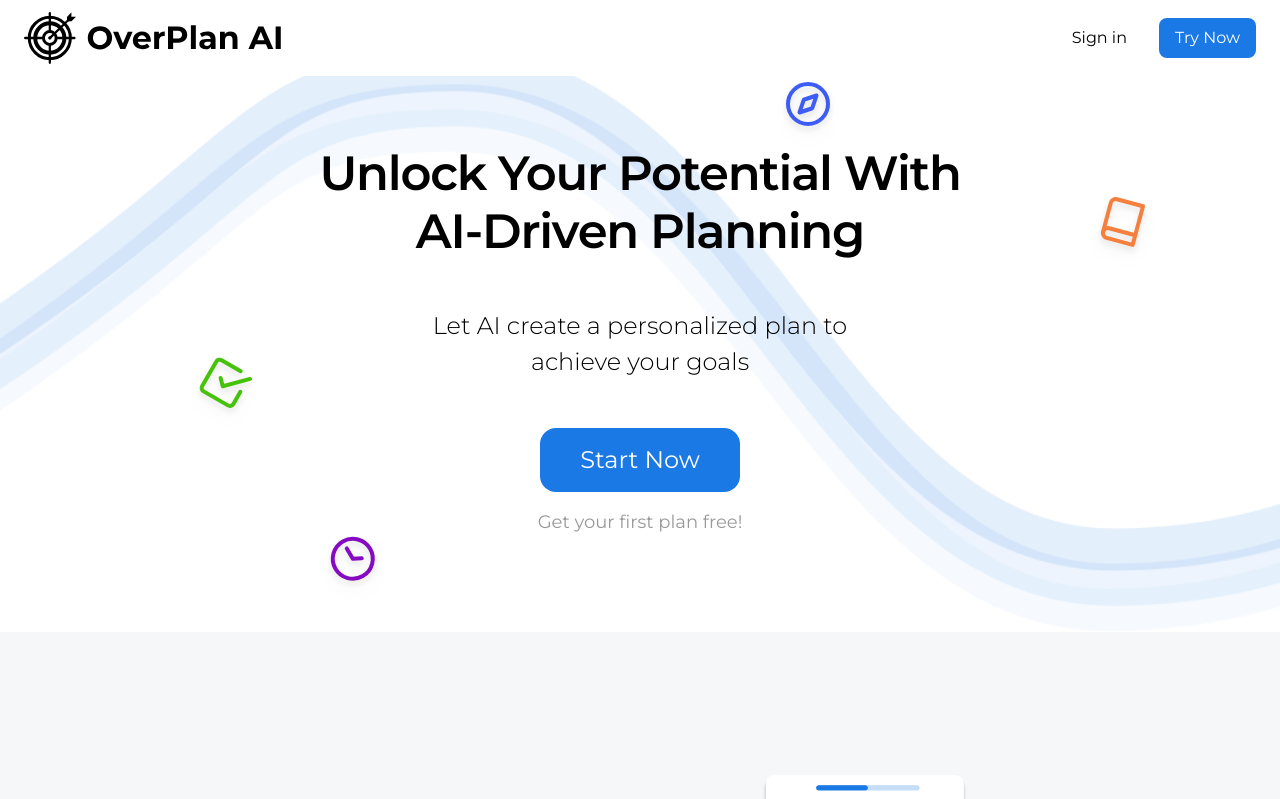
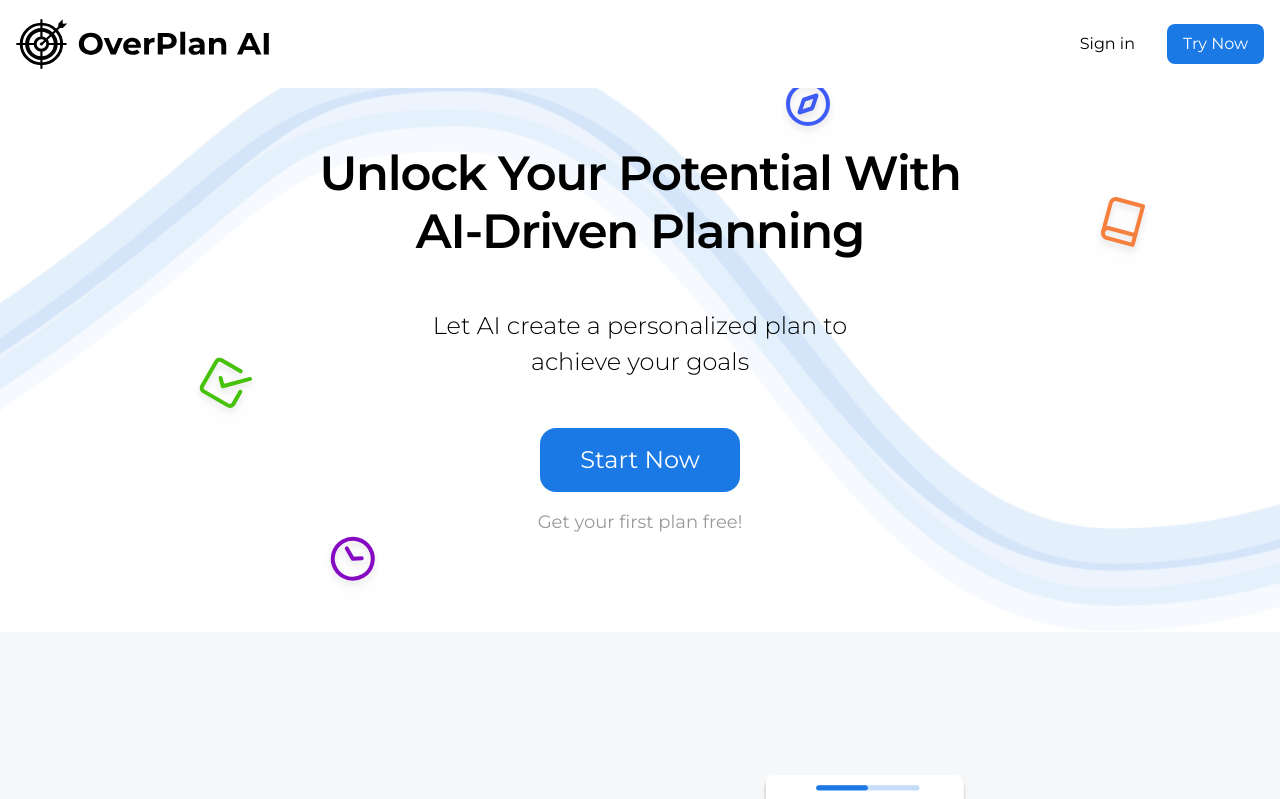
Before and after one commit to AlejandroALopez/overplan-website, a Next.js app: page / in a window 1280 px wide. Shown: the top 799 px of the page. Built offline with nearby package versions, Linux system fonts and the light colour scheme.

Commit message:
logo size corrections

```diff
--- a/src/components/Header.tsx
+++ b/src/components/Header.tsx
@@ -3,14 +3,15 @@ import Logo from "../../public/logo.svg";
 
 export default function Header() {
     return (
-        <div className="fixed z-20 flex flex-row w-full items-center justify-between text-center gap-16 py-3 px-6 bg-white">
+        <div className="fixed z-20 flex flex-row w-full items-center justify-between text-center gap-16 p-4 bg-white">
             {/* Logo */}
-            <Image
-                src={Logo}
-                width={260}
-                height={52}
-                sizes="(max-width: 768px) 20vw, (max-width: 1200px) 10vw, 5vw"
-                alt="logo" />
+            <div className="relative h-14 w-full max-w-[30vw] lg:max-w-[20vw]">
+                <Image
+                    src={Logo}
+                    layout="fill"
+                    objectFit="contain"
+                    alt="logo" />
+            </div>
             {/* Sign In and Try Now buttons */}
             <div className="flex flex-row gap-8 items-center">
                 <a
```
